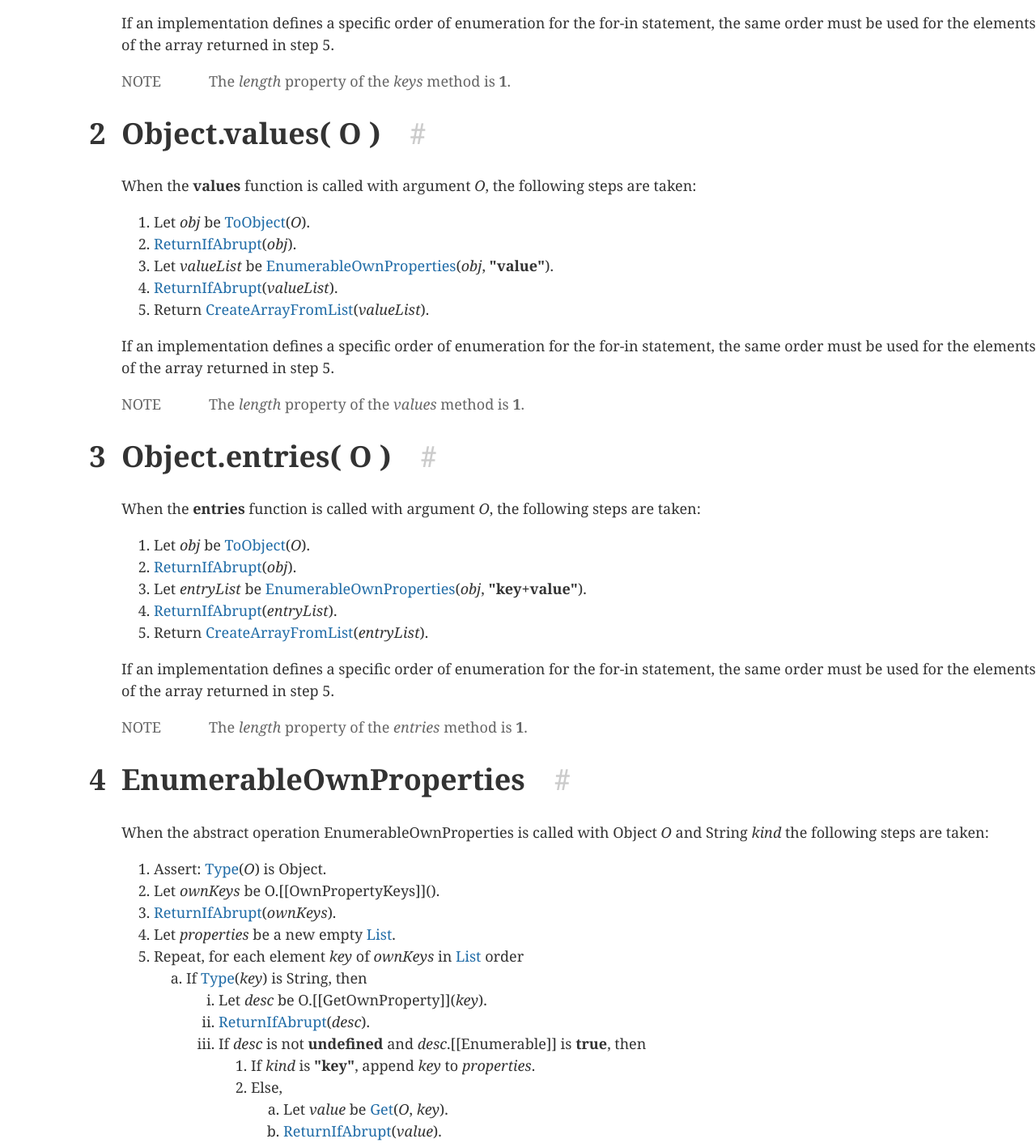
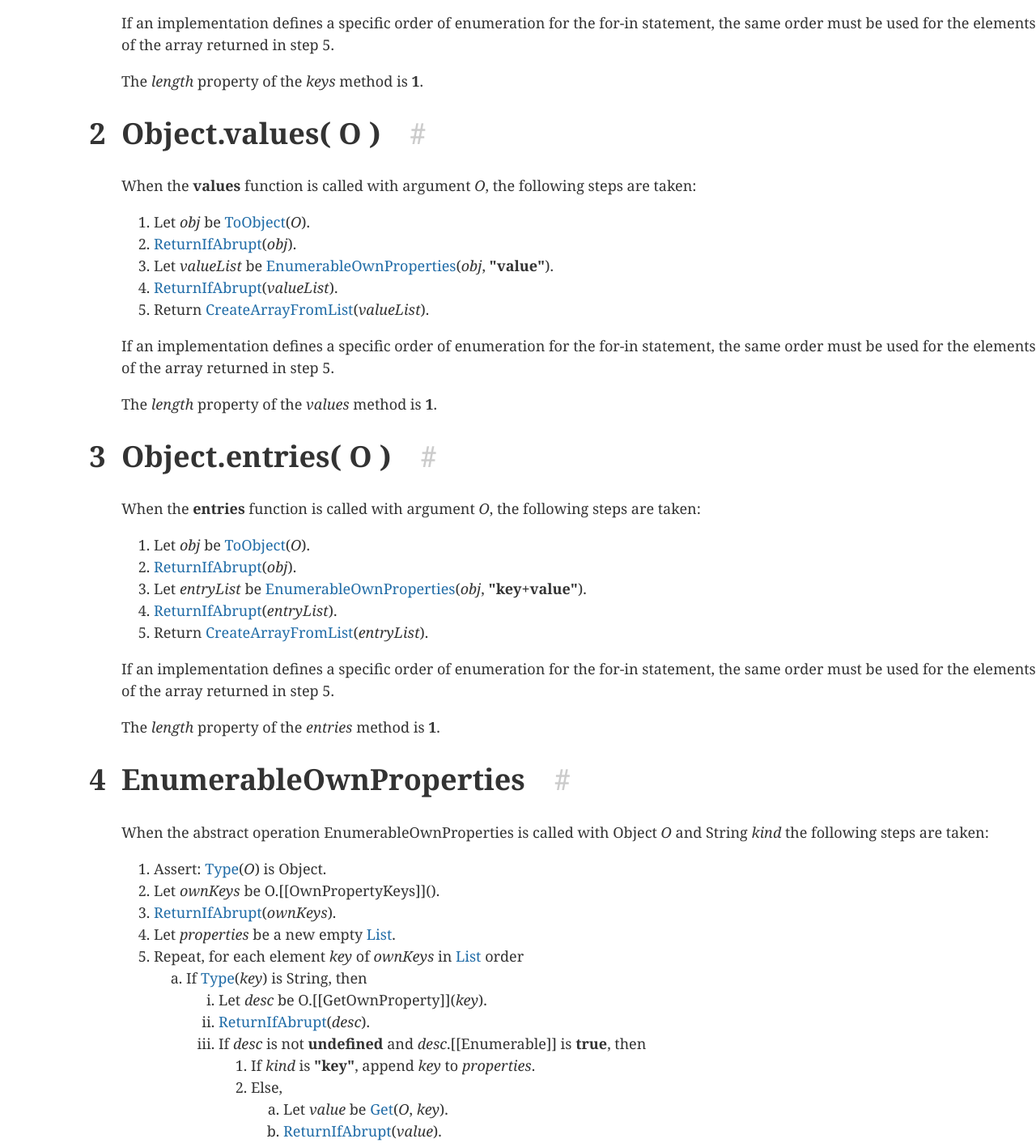
Before and after one commit to tc39/proposal-object-values-entries, a website: page index.html in a window 1280 px wide. Shown: the part 406-1818 px from the top of the page at 81% size. Drawn offline with nearby package versions, Linux system fonts and the light colour scheme.

Commit message:
Make sure function lengths are in a normative, not non-normative, note.
Fixes #7.

```diff
--- a/index.html
+++ b/index.html
@@ -21,7 +21,7 @@
 			</ol>
 		</div>
 	</div>
-	<h1 class="version">Stage 2 Draft / October 6, 2015</h1>
+	<h1 class="version">Stage 2 Draft / October 11, 2015</h1>
 	<h1 class="title">Object.values / Object.entries</h1>
 	<emu-clause id="Object.keys">
 		<h1><span class="secnum">1</span>Object.keys( O )<span class="utils"><span class="anchor"><a href="#Object.keys">#</a></span></span></h1>
@@ -39,8 +39,8 @@
 			</ol>
 		</emu-alg>
 		<p>If an implementation defines a specific order of enumeration for the for-in statement, the same order must be used for the elements of the array returned in step 5.</p>
-		<emu-note><span class="note">Note</span>The <var>length</var> property of the <var>keys</var> method is
-			<emu-val>1</emu-val>.</emu-note>
+		<p>The <var>length</var> property of the <var>keys</var> method is
+			<emu-val>1</emu-val>.</p>
 	</emu-clause>
 
 	<emu-clause id="Object.values">
@@ -59,8 +59,8 @@
 			</ol>
 		</emu-alg>
 		<p>If an implementation defines a specific order of enumeration for the for-in statement, the same order must be used for the elements of the array returned in step 5.</p>
-		<emu-note><span class="note">Note</span>The <var>length</var> property of the <var>values</var> method is
-			<emu-val>1</emu-val>.</emu-note>
+		<p>The <var>length</var> property of the <var>values</var> method is
+			<emu-val>1</emu-val>.</p>
 	</emu-clause>
 
 	<emu-clause id="Object.entries">
@@ -79,8 +79,8 @@
 			</ol>
 		</emu-alg>
 		<p>If an implementation defines a specific order of enumeration for the for-in statement, the same order must be used for the elements of the array returned in step 5.</p>
-		<emu-note><span class="note">Note</span>The <var>length</var> property of the <var>entries</var> method is
-			<emu-val>1</emu-val>.</emu-note>
+		<p>The <var>length</var> property of the <var>entries</var> method is
+			<emu-val>1</emu-val>.</p>
 	</emu-clause>
 
 	<emu-clause id="EnumerableOwnProperties" aoid="EnumerableOwnProperties">
@@ -144,7 +144,6 @@
 	</emu-clause>
 	<emu-annex id="sec-copyright-and-software-license">
 		<h1><span class="secnum">A</span>Copyright &amp; Software License<span class="utils"><span class="anchor"><a href="#sec-copyright-and-software-license">#</a></span></span></h1>
-
 		<h2>Copyright Notice</h2>
 		<p>© 2015 Jordan Harband</p>
 
```
Also changed, not shown: spec.md (+3 -3 lines), 1 other file.
